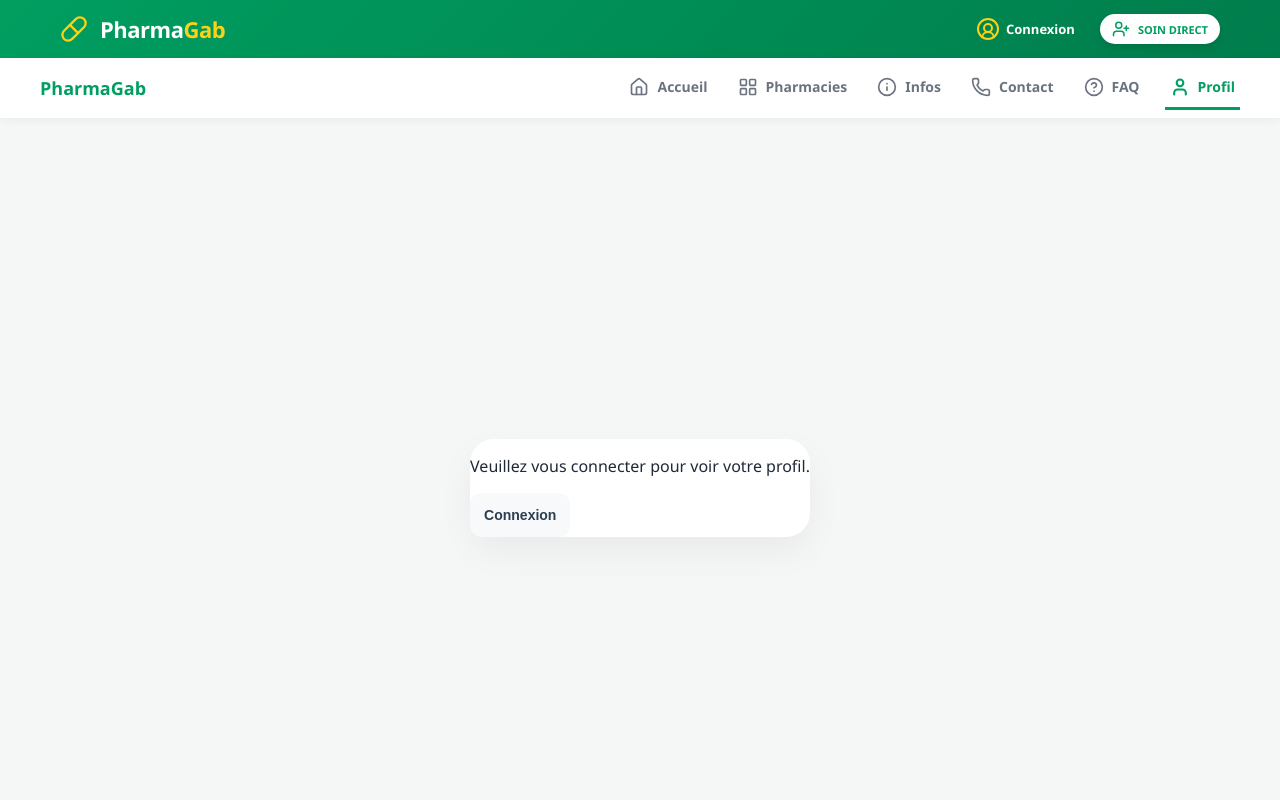
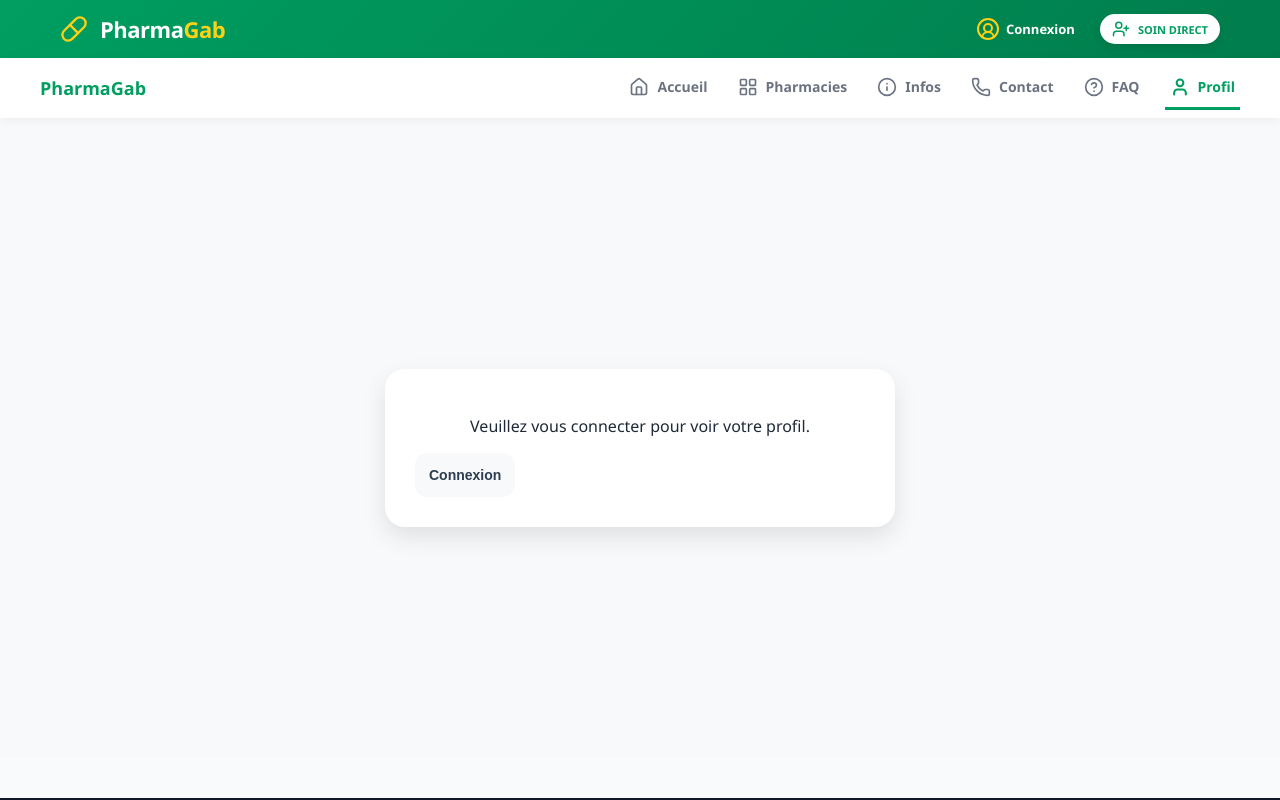
Before and after one commit to RollyObiang/pharmagab, a React (Create React App) app in the folder pharmagab-frontend/: page /profile in a window 1280 px wide. Shown: the top 800 px of the page. Built offline with nearby package versions, Linux system fonts and the light colour scheme.

Commit message:
modif dans les fichiers Auth.js et Profile.js

```diff
--- a/pharmagab-frontend/src/pages/Auth.js
+++ b/pharmagab-frontend/src/pages/Auth.js
@@ -12,16 +12,40 @@ function Auth() {
     setFormData({ ...formData, [e.target.name]: e.target.value });
   };
 
-  const handleSubmit = (e) => {
+  const handleSubmit = async (e) => {
     e.preventDefault();
 
-    // On déclenche l'affichage du message pro
-    setShowSuccess(true);
+    // Déterminer l'URL selon si c'est connexion ou inscription
+    const endpoint = isLogin ? 'login' : 'register';
+    const url = `https://pharmagab-brn6.vercel.app/api/auth/${endpoint}`;
 
-    // Redirection après 2 secondes pour laisser le temps de lire
-    setTimeout(() => {
-      navigate('/');
-    }, 2500);
+    try {
+      const response = await fetch(url, {
+        method: 'POST',
+        headers: { 'Content-Type': 'application/json' },
+        body: JSON.stringify(formData)
+      });
+
+      const data = await response.json();
+
+      if (response.ok) {
+        // 1. SAUVEGARDER LE TOKEN (C'est ça qui manquait !)
+        localStorage.setItem('token', data.token);
+
+        // 2. Afficher le succès
+        setShowSuccess(true);
+
+        // 3. Rediriger vers le profil après un petit délai
+        setTimeout(() => {
+          navigate('/profile');
+        }, 2000);
+      } else {
+        alert(data.error || data.message || "Une erreur est survenue");
+      }
+    } catch (err) {
+      console.error("Erreur auth:", err);
+      alert("Impossible de contacter le serveur.");
+    }
   };
 
   return (
--- a/pharmagab-frontend/src/pages/Profile.js
+++ b/pharmagab-frontend/src/pages/Profile.js
@@ -124,7 +124,7 @@ const Profile = () => {
             ) : (
                 <div style={styles.card}>
                     <p>Veuillez vous connecter pour voir votre profil.</p>
-                    <button onClick={() => window.location.href = '/login'} style={styles.editBtn}>Connexion</button>
+                    <button onClick={() => window.location.href = '/auth'} style={styles.editBtn}>Connexion</button>
                 </div>
             )}
         </div>
@@ -137,27 +137,21 @@ const styles = {
         display: 'flex',
         justifyContent: 'center',
         alignItems: 'center',
-        minHeight: '90vh',
-        backgroundColor: '#f4f7f6',
-        padding: '10px'
-    },
-    loaderContainer: {
-        display: 'flex',
-        flexDirection: 'column',
-        justifyContent: 'center',
-        alignItems: 'center',
-        height: '80vh'
-    },
-    spinner: {
-        animation: 'spin 1s linear infinite',
-        color: '#009e60'
+        width: '100%',
+        minHeight: '80vh', // Prend presque tout l'écran
+        padding: '20px',
+        backgroundColor: '#f8f9fa',
+        boxSizing: 'border-box'
     },
     card: {
         backgroundColor: 'white',
-        borderRadius: '24px',
-        boxShadow: '0 15px 35px rgba(0,0,0,0.05)',
-        maxWidth: '400px',
-        transition: 'all 0.3s ease'
+        borderRadius: '20px',
+        boxShadow: '0 10px 25px rgba(0,0,0,0.1)',
+        width: '100%',
+        maxWidth: '450px', // Largeur max pour ne pas que ce soit trop grand sur PC
+        padding: '30px',
+        textAlign: 'center',
+        marginTop: '20px' // Espace par rapport à la Navbar
     },
     header: {
         marginBottom: '20px',
```
